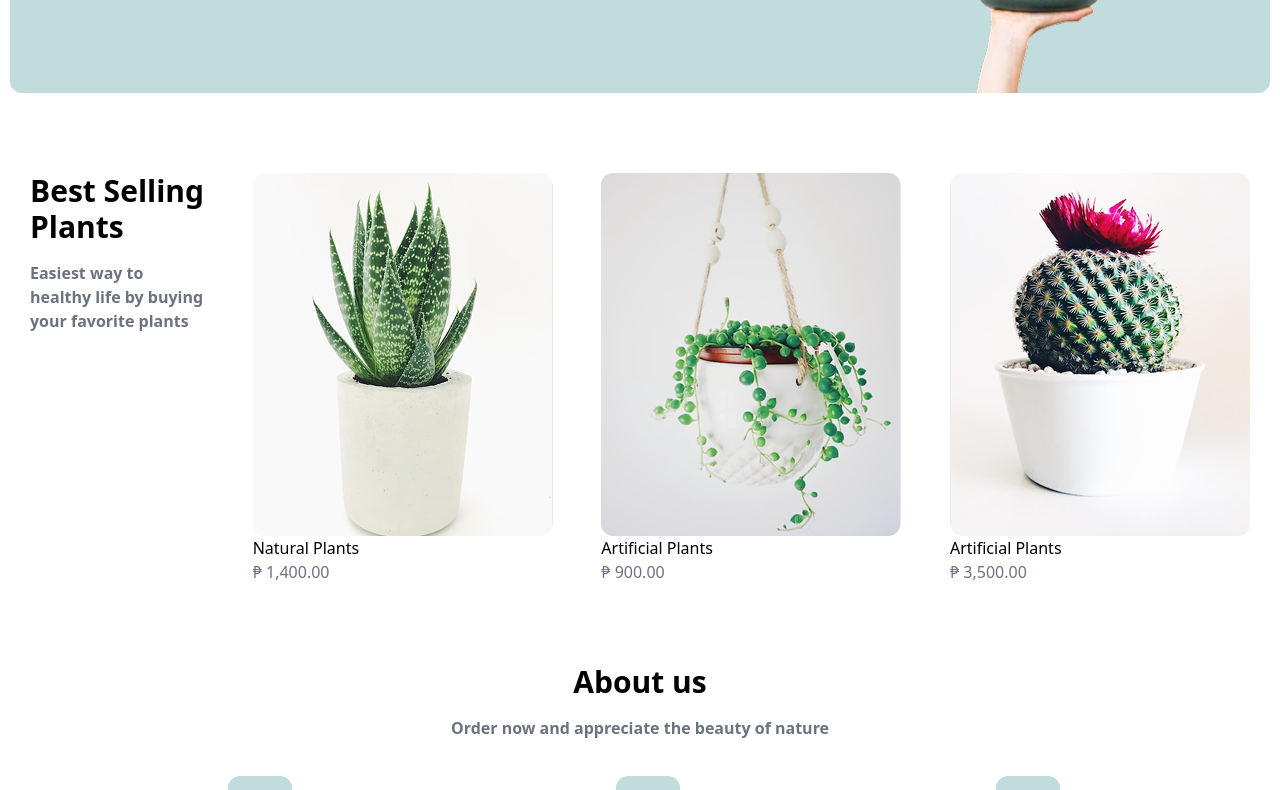
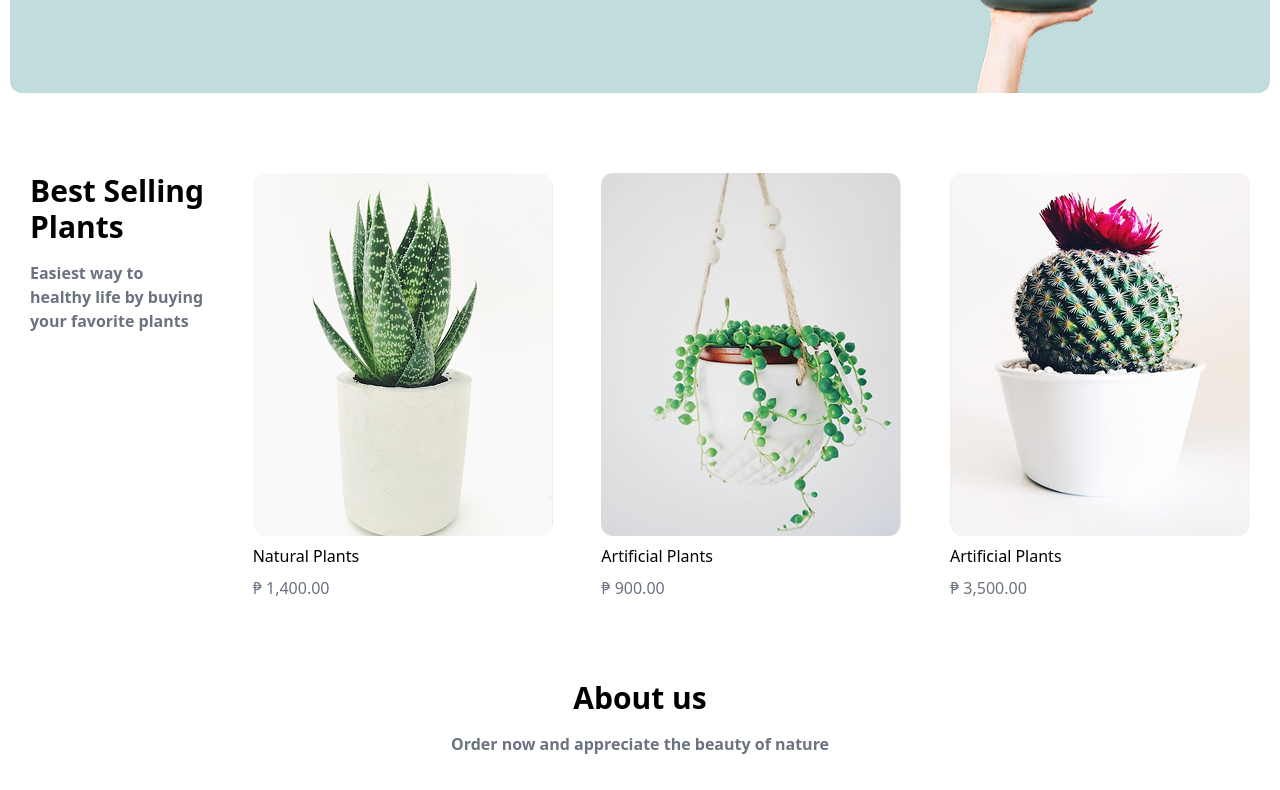
Before and after one commit to samaahmed1/Greenmind, a React (Vite) app: page / in a window 1280 px wide. Shown: the part 473-1263 px from the top of the page. Built offline with nearby package versions, Linux system fonts and the light colour scheme.

Commit message:
Update: BestSelling Section

```diff
--- a/src/components/BestSelling.jsx
+++ b/src/components/BestSelling.jsx
@@ -13,17 +13,17 @@ export default function BestSelling() {
             Easiest way to <br /> healthy life by buying <br /> your favorite plants
           </p>
         </div>
-        <div className="col">
+        <div className="col flex flex-col gap-2 text-center md:text-start">
           <img src={frameOne} alt={frameOne} />
           <p className="font-medium">Natural Plants</p>
           <span className="text-gray-500 ">₱ 1,400.00</span>
         </div>
-        <div className="col">
+        <div className="col flex flex-col gap-2 text-center md:text-start">
           <img src={frameTwo} alt={frameTwo} />
           <p className="font-medium">Artificial Plants</p>
           <span className="text-gray-500 ">₱ 900.00</span>
         </div>
-        <div className="col">
+        <div className="col flex flex-col gap-2 text-center md:text-starttext-center md:text-start">
           <img src={frameThtee} alt={frameThtee} />
           <p className="font-medium">Artificial Plants</p>
           <span className="text-gray-500 ">₱ 3,500.00</span>
--- a/src/pages/Home.jsx
+++ b/src/pages/Home.jsx
@@ -7,7 +7,7 @@ export default function Home() {
     <>
       <Hero />
       <BestSelling />
-      <AboutUs/>
+      <AboutUs />
     </>
   );
 }
```
